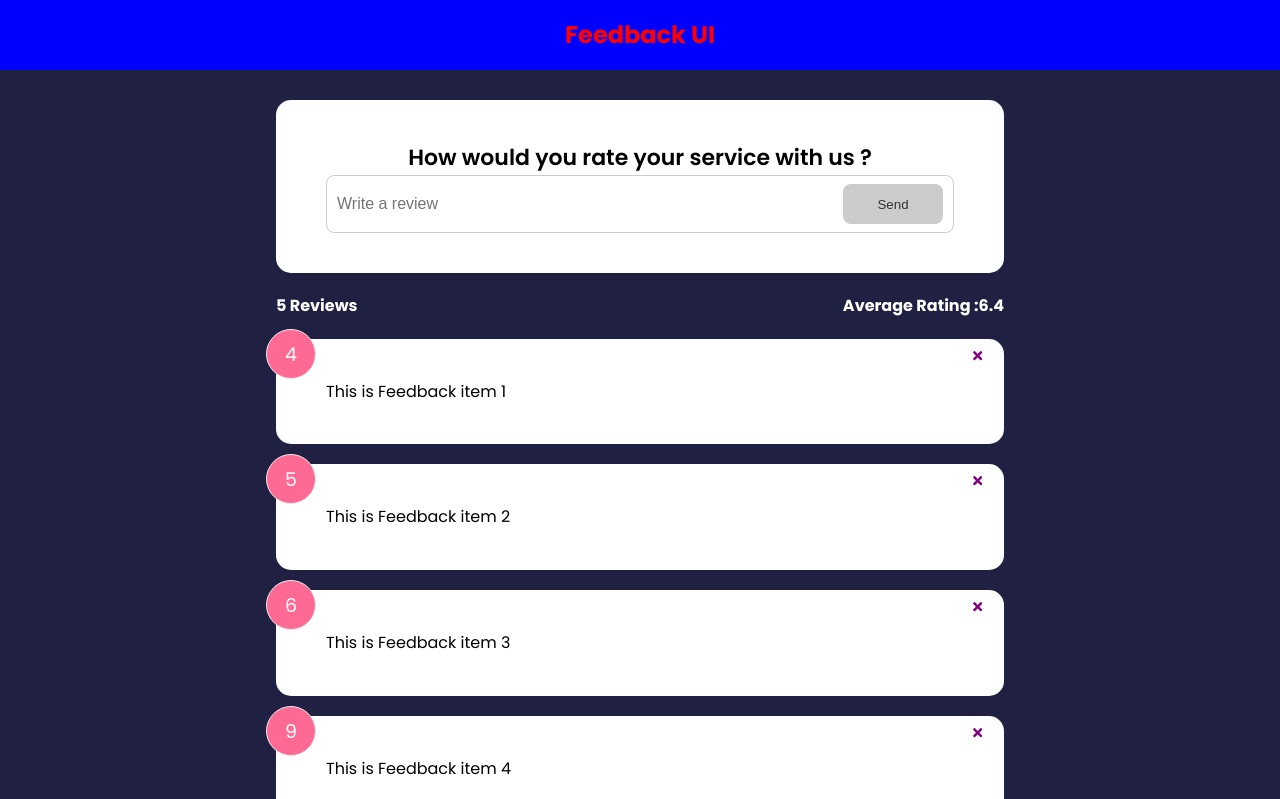
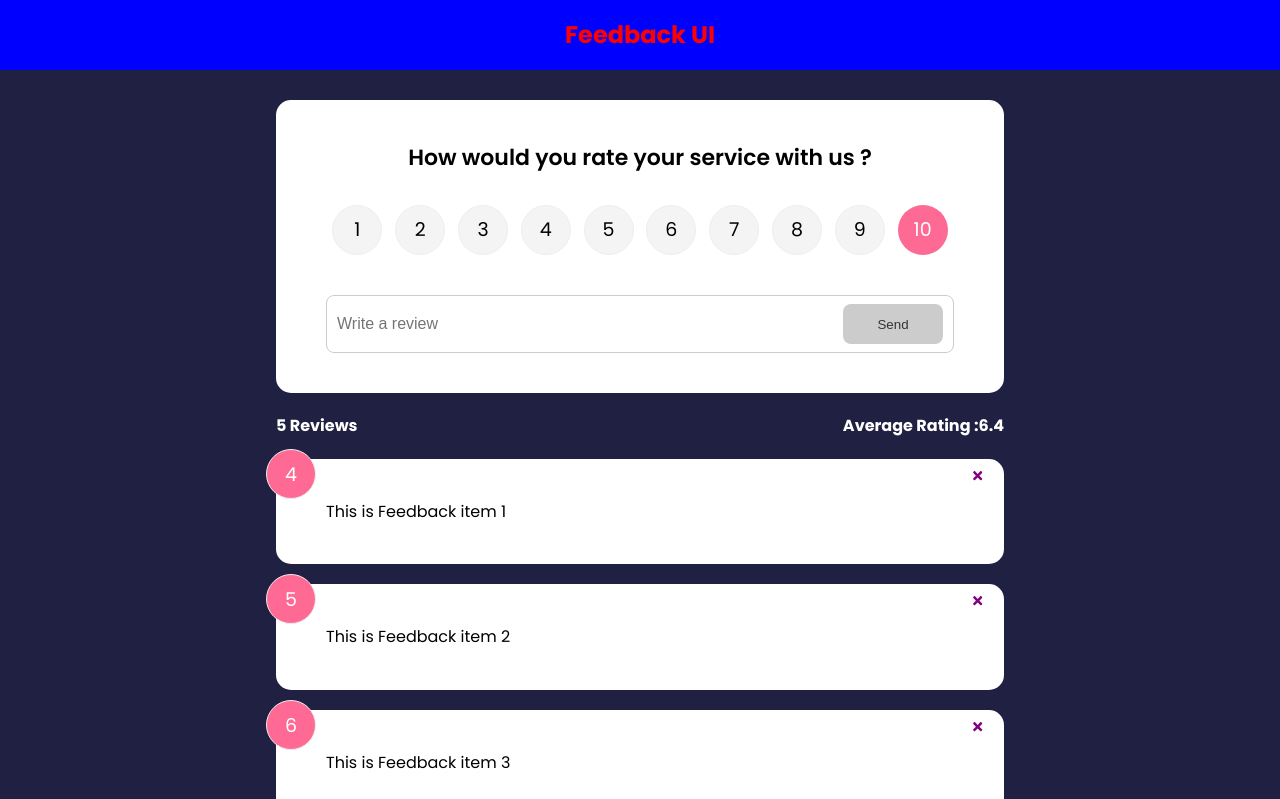
Before and after one commit to ranjan1992/FEEDBACK_UI_APP, a React (Create React App) app: page / in a window 1280 px wide. Shown: the top 799 px of the page. Built offline with nearby package versions, Linux system fonts and the light colour scheme.

Commit message:
Rating Component and Adding Feedback

```diff
--- a/package.json
+++ b/package.json
@@ -10,6 +10,7 @@
     "react-dom": "^18.2.0",
     "react-icons": "^4.4.0",
     "react-scripts": "5.0.1",
+    "uuid": "^8.3.2",
     "web-vitals": "^2.1.4"
   },
   "scripts": {
--- a/src/App.js
+++ b/src/App.js
@@ -4,6 +4,7 @@
 import FeedbackStats from './components/FeedbackStats';
 import Header from './components/Header';
 import Feedbackdata from './data/feedbackdata';
+import { v4 as uuidv4 } from 'uuid';
 
 function App() {
   const [feedback, setFeedback] = useState(Feedbackdata);
@@ -12,11 +13,17 @@
     if (window.confirm('Are you sure you want to delete ?'))
       setFeedback(feedback.filter((item) => item.id != id));
   };
+
+  const addFeedback = (newFeedback) => {
+    newFeedback.id = uuidv4();
+    setFeedback([newFeedback, ...feedback]);
+    console.log(feedback);
+  };
   return (
     <>
       <Header />
       <div className="container">
-        <FeedbackForm />
+        <FeedbackForm handleAdd={addFeedback} />
         <FeedbackStats feedback={feedback} />
         <FeedbackList feedback={feedback} onDelete={handleDelete} />
       </div>
--- a/src/components/FeedbackForm.jsx
+++ b/src/components/FeedbackForm.jsx
@@ -1,9 +1,11 @@
 import React, { useState } from 'react';
+import RatingSelect from './RatingSelect';
 import Button from './shared/Button';
 import Card from './shared/Card';
 
-function FeedbackForm() {
+function FeedbackForm({ handleAdd }) {
   const [text, setText] = useState('');
+  const [rating, setRating] = useState(10);
   const [btnDisabled, setBtnDisabled] = useState(true);
   const [message, setMessage] = useState('');
 
@@ -20,11 +22,22 @@
     }
     setText(e.target.value);
   };
+
+  const handleSubmit = (e) => {
+    e.preventDefault();
+    if (text.trim().length > 10) {
+      const newFeedback = {
+        text,
+        rating,
+      };
+      handleAdd(newFeedback);
+    }
+  };
   return (
     <Card>
-      <form>
+      <form onSubmit={handleSubmit}>
         <h2>How would you rate your service with us ?</h2>
-        {/* todo - rating select components */}
+        <RatingSelect select={(rating) => setRating(rating)} />
         <div className="input-group">
           <input
             onChange={handleTextChange}
--- /dev/null
+++ b/src/components/RatingSelect.jsx
@@ -0,0 +1,126 @@
+import { useState } from 'react';
+
+function RatingSelect({ select }) {
+  const [selected, setSelected] = useState(10);
+  const handleChange = (e) => {
+    setSelected(+e.currentTarget.value);
+    select(+e.currentTarget.value);
+  };
+  return (
+    <ul className="rating">
+      <li>
+        <input
+          type="radio"
+          id="num1"
+          name="rating"
+          value="1"
+          onChange={handleChange}
+          checked={selected == 1}
+        />
+        <label htmlFor="num1">1</label>
+      </li>
+      <li>
+        <input
+          type="radio"
+          id="num2"
+          name="rating"
+          value="2"
+          onChange={handleChange}
+          checked={selected == 2}
+        />
+        <label htmlFor="num2">2</label>
+      </li>
+
+      <li>
+        <input
+          type="radio"
+          id="num3"
+          name="rating"
+          value="3"
+          onChange={handleChange}
+          checked={selected == 3}
+        />
+        <label htmlFor="num3">3</label>
+      </li>
+      <li>
+        <input
+          type="radio"
+          id="num4"
+          name="rating"
+          value="4"
+          onChange={handleChange}
+          checked={selected == 4}
+        />
+        <label htmlFor="num4">4</label>
+      </li>
+      <li>
+        <input
+          type="radio"
+          id="num5"
+          name="rating"
+          value="5"
+          onChange={handleChange}
+          checked={selected == 5}
+        />
+        <label htmlFor="num5">5</label>
+      </li>
+      <li>
+        <input
+          type="radio"
+          id="num6"
+          name="rating"
+          value="6"
+          onChange={handleChange}
+          checked={selected == 6}
+        />
+        <label htmlFor="num6">6</label>
+      </li>
+      <li>
+        <input
+          type="radio"
+          id="num7"
+          name="rating"
+          value="7"
+          onChange={handleChange}
+          checked={selected == 7}
+        />
+        <label htmlFor="num7">7</label>
+      </li>
+      <li>
+        <input
+          type="radio"
+          id="num8"
+          name="rating"
+          value="8"
+          onChange={handleChange}
+          checked={selected == 8}
+        />
+        <label htmlFor="num8">8</label>
+      </li>
+      <li>
+        <input
+          type="radio"
+          id="num9"
+          name="rating"
+          value="9"
+          onChange={handleChange}
+          checked={selected == 9}
+        />
+        <label htmlFor="num9">9</label>
+      </li>
+      <li>
+        <input
+          type="radio"
+          id="num10"
+          name="rating"
+          value="10"
+          onChange={handleChange}
+          checked={selected == 10}
+        />
+        <label htmlFor="num10">10</label>
+      </li>
+    </ul>
+  );
+}
+
+export default RatingSelect;
```
Also changed, not shown: 1 other file (tests, documents, lock files or other folders).
